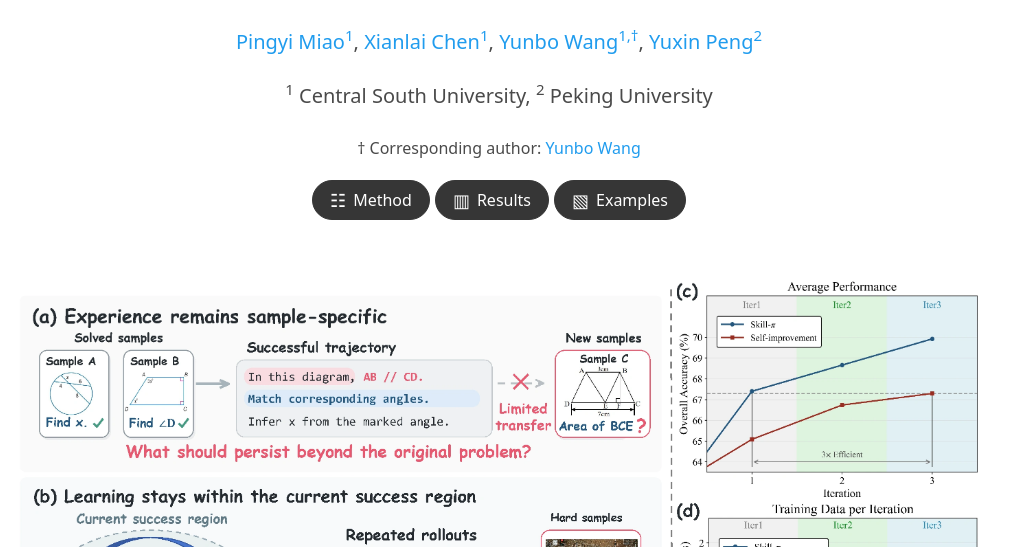
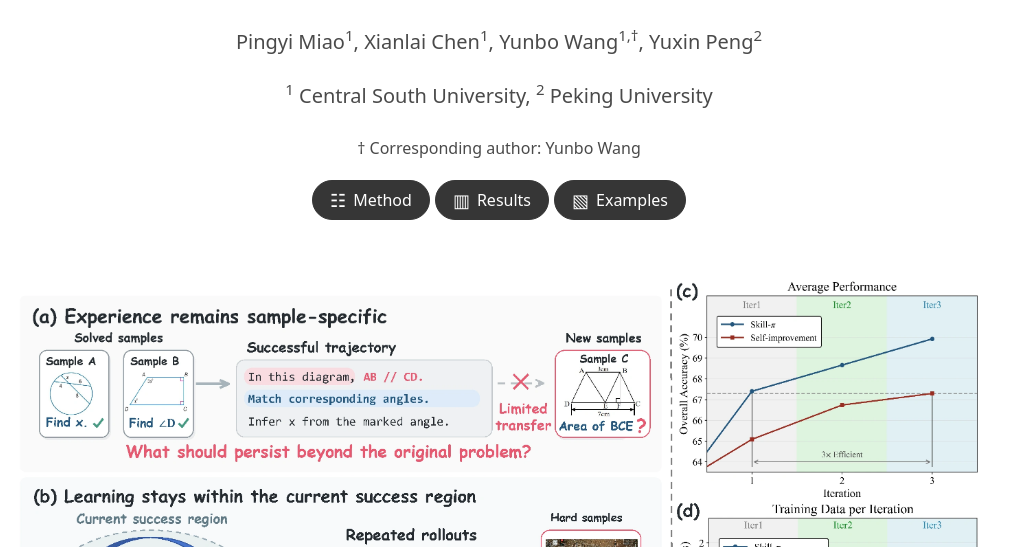
Before and after one commit to Miaopingyi/Miaopingyi.github.io, a plain HTML site: page Skill-pi/index.html in a window 1280 px wide. Shown: the part 253-800 px from the top of the page, without its empty margins (141-1150 px from the left). Drawn offline with Linux system fonts and the light colour scheme; a web font is replaced by a local one.

Commit message:
Remove footer and author profile links

```diff
--- a/Skill-pi/index.html
+++ b/Skill-pi/index.html
@@ -26,13 +26,13 @@
       <h1>Skill-<span class="pi">π</span></h1>
       <h2 class="publication-subtitle">Skill-Policy Co-Evolution for Self-Improving Multimodal Reasoning</h2>
       <div class="publication-authors">
-        <a href="https://openreview.net/profile?id=~Pingyi_Miao1" target="_blank" rel="noopener noreferrer">Pingyi Miao<sup>1</sup></a>,
-        <a href="https://openreview.net/profile?id=~Xianlai_Chen1" target="_blank" rel="noopener noreferrer">Xianlai Chen<sup>1</sup></a>,
-        <a href="https://openreview.net/profile?id=~Yunbo_Wang5" target="_blank" rel="noopener noreferrer">Yunbo Wang<sup>1,†</sup></a>,
-        <a href="https://openreview.net/profile?id=~Yuxin_Peng1" target="_blank" rel="noopener noreferrer">Yuxin Peng<sup>2</sup></a>
+        <span>Pingyi Miao<sup>1</sup></span>,
+        <span>Xianlai Chen<sup>1</sup></span>,
+        <span>Yunbo Wang<sup>1,†</sup></span>,
+        <span>Yuxin Peng<sup>2</sup></span>
       </div>
       <p class="publication-affiliations"><span><sup>1</sup> Central South University</span>, <span><sup>2</sup> Peking University</span></p>
-      <p class="correspondence">† Corresponding author: <a href="https://openreview.net/profile?id=~Yunbo_Wang5" target="_blank" rel="noopener noreferrer">Yunbo Wang</a></p>
+      <p class="correspondence">† Corresponding author: <span>Yunbo Wang</span></p>
       <div class="publication-links"><a href="#method"><span aria-hidden="true">☷</span> Method</a><a href="#results"><span aria-hidden="true">▥</span> Results</a><a href="#examples"><span aria-hidden="true">▧</span> Examples</a></div>
     </header>
     <div class="teaser"><figure>
@@ -125,7 +125,6 @@
       </div>
     </section>
   </main>
-  <footer><p>This website’s layout is inspired by <a href="https://tiger-ai-lab.github.io/VisCoder2/" target="_blank" rel="noopener noreferrer">VisCoder2</a>.</p></footer>
   <dialog id="image-dialog" aria-label="Enlarged paper image"><button class="dialog-close" aria-label="Close enlarged image">×</button><img id="dialog-image" alt=""></dialog>
 </body>
 </html>
```
